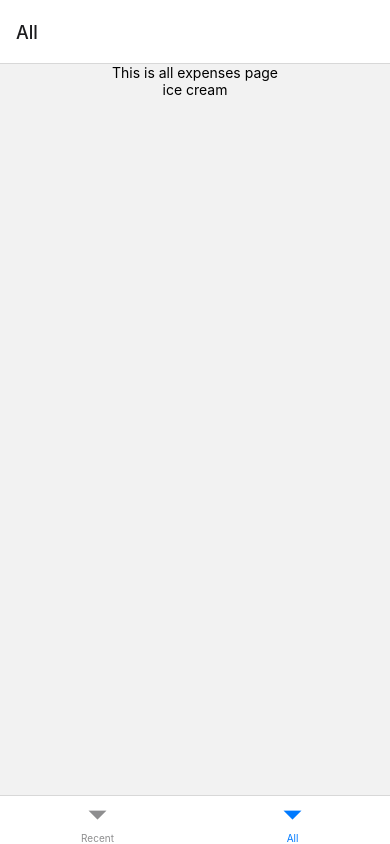
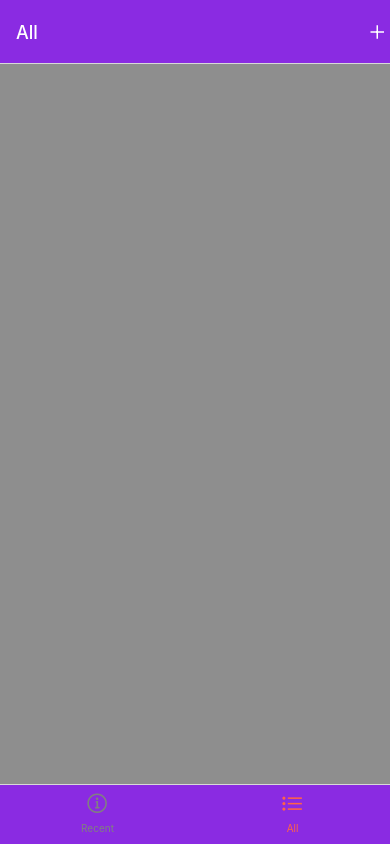
Before and after one commit to batyr-qhan/expense-tracker-react-native-app, a React Native app: screen /All in a window 390 px wide. Built offline with nearby package versions, Linux system fonts and the light colour scheme.

Commit message:
add: styling, minor fixes of context

```diff
--- /dev/null
+++ b/constants/styles.js
@@ -0,0 +1,18 @@
+export const GlobalStyles = {
+  colors: {
+    primary50: "#e4d9fd",
+    primary100: "#c6affc",
+    primary200: "#a281f0",
+    primary400: "#5721d4",
+    primary500: "#3e04c3",
+    primary700: "#2d0689",
+    primary800: "#200364",
+    accent500: "#f7bc0c",
+    error50: "#fcc4e4",
+    error500: "#9b095c",
+    gray500: "#39324a",
+    gray700: "#221c30",
+    blueviolet: "blueviolet",
+    metallicGrey: "#8e8e8e",
+  },
+};
--- a/screens/AddExpense.js
+++ b/screens/AddExpense.js
@@ -1,24 +1,32 @@
 import { useContext, useState } from "react";
-import { View, Text, TextInput, Button } from "react-native";
+import { View, Text, TextInput, Button, StyleSheet } from "react-native";
+import { GlobalStyles } from "../constants/styles";
 import { ExpensesContext } from "../store/context";
 
 const AddExpense = () => {
   const [title, setTitle] = useState("");
-  const [amount, setAmount] = useState(undefined);
+  const [amount, setAmount] = useState("");
 
   const { setAllExpenses } = useContext(ExpensesContext);
 
   return (
-    <View>
+    <View style={styles.container}>
       <Text>AddExpense</Text>
-      <TextInput value={title} onChangeText={setTitle} />
-      <TextInput value={amount} onChangeText={setAmount} />
+      <TextInput
+        value={title}
+        onChangeText={setTitle}
+        placeholder="input expense title"
+      />
+      <TextInput
+        value={amount}
+        onChangeText={setAmount}
+        placeholder="input expense amount"
+      />
       <Button
         onPress={() => {
-          console.log("this is title", title);
           setAllExpenses((prevState) => [
             ...prevState,
-            { id: Math.random(), title: title, amount: 234234 },
+            { id: Math.random(), title: title, amount: amount },
           ]);
         }}
         title="submit"
@@ -28,3 +36,12 @@ const AddExpense = () => {
 };
 
 export default AddExpense;
+
+const styles = StyleSheet.create({
+  container: {
+    flex: 1,
+    backgroundColor: GlobalStyles.colors.metallicGrey,
+    alignItems: "center",
+    justifyContent: "center",
+  },
+});
--- a/screens/AllExpenses.js
+++ b/screens/AllExpenses.js
@@ -1,5 +1,6 @@
 import { useContext } from "react";
-import { StyleSheet, Text, View, FlatList } from "react-native";
+import { StyleSheet, Text, View, FlatList, Pressable } from "react-native";
+import { GlobalStyles } from "../constants/styles";
 import { ExpensesContext } from "../store/context";
 
 function AllExpenses() {
@@ -7,14 +8,23 @@ function AllExpenses() {
 
   return (
     <View style={styles.container}>
-      <Text>This is all expenses page</Text>
-
+      {/* <Pressable> */}
       <FlatList
         data={allExpenses}
         renderItem={({ item }) => {
-          return <Text>{item.title}</Text>;
+          return (
+            <View style={styles.listItem}>
+              <View style={styles.infoContainer}>
+                <Text>{item.title}</Text>
+              </View>
+              <View style={styles.infoContainer}>
+                <Text>{item.amount}$</Text>
+              </View>
+            </View>
+          );
         }}
       />
+      {/* </Pressable> */}
     </View>
   );
 }
@@ -24,8 +34,23 @@ export default AllExpenses;
 const styles = StyleSheet.create({
   container: {
     flex: 1,
-    // backgroundColor: "#fff",
-    alignItems: "center",
-    justifyContent: "center",
+    padding: 8,
+    // alignItems: "center",
+    // justifyContent: "center",
+    backgroundColor: GlobalStyles.colors.metallicGrey,
+  },
+  listItem: {
+    backgroundColor: GlobalStyles.colors.blueviolet,
+    // width: "100%",
+    marginVertical: 8,
+    padding: 8,
+    borderRadius: 6,
+    flexDirection: "row",
+    justifyContent: "space-between",
+  },
+  infoContainer: {
+    backgroundColor: "#fff",
+    padding: 4,
+    borderRadius: 6,
   },
 });
--- a/screens/RecentExpenses.js
+++ b/screens/RecentExpenses.js
@@ -1,4 +1,5 @@
 import { StyleSheet, Text, View } from "react-native";
+import { GlobalStyles } from "../constants/styles";
 
 function RecentExpenses() {
   return (
@@ -13,7 +14,7 @@ export default RecentExpenses;
 const styles = StyleSheet.create({
   container: {
     flex: 1,
-    backgroundColor: "#fff",
+    backgroundColor: GlobalStyles.colors.metallicGrey,
     alignItems: "center",
     justifyContent: "center",
   },
--- a/screens/TabNavigator.js
+++ b/screens/TabNavigator.js
@@ -4,12 +4,41 @@ import AllExpenses from "./AllExpenses";
 import RecentExpenses from "./RecentExpenses";
 import Ionicons from "react-native-vector-icons/Ionicons";
 import { useNavigation } from "@react-navigation/native";
+import { GlobalStyles } from "../constants/styles";
 
 const Tab = createBottomTabNavigator();
 
 const TabNavigator = (props) => {
   return (
-    <Tab.Navigator>
+    <Tab.Navigator
+      screenOptions={({ route }) => ({
+        tabBarIcon: ({ focused, color, size }) => {
+          let iconName;
+
+          if (route.name === "Recent") {
+            iconName = focused
+              ? "information-circle"
+              : "information-circle-outline";
+          } else if (route.name === "All") {
+            iconName = focused ? "list-outline" : "list";
+          }
+
+          // You can return any component that you like here!
+          return <Ionicons name={iconName} size={size} color={color} />;
+        },
+        tabBarActiveTintColor: "tomato",
+        tabBarInactiveTintColor: "gray",
+        headerStyle: {
+          backgroundColor: GlobalStyles.colors.blueviolet,
+        },
+        headerTintColor: "#fff",
+        tabBarStyle: {
+          backgroundColor: GlobalStyles.colors.blueviolet,
+          height: 60,
+          paddingBottom: 10,
+        },
+      })}
+    >
       <Tab.Screen
         name="Recent"
         component={RecentExpenses}
@@ -21,6 +50,7 @@ const TabNavigator = (props) => {
               <Ionicons
                 name="add-outline"
                 size={24}
+                color="#fff"
                 onPress={() => {
                   navigation.navigate("AddExpense");
                 }}
@@ -29,7 +59,25 @@ const TabNavigator = (props) => {
           },
         }}
       />
-      <Tab.Screen name="All" component={AllExpenses} />
+      <Tab.Screen
+        name="All"
+        component={AllExpenses}
+        options={{
+          headerRight: () => {
+            let navigation = useNavigation();
+            return (
+              <Ionicons
+                name="add-outline"
+                size={24}
+                color="#fff"
+                onPress={() => {
+                  navigation.navigate("AddExpense");
+                }}
+              />
+            );
+          },
+        }}
+      />
     </Tab.Navigator>
   );
 };
--- a/store/context.js
+++ b/store/context.js
@@ -3,13 +3,7 @@ import { createContext, useState } from "react";
 export const ExpensesContext = createContext();
 
 export default function ExpensesContextProvider({ children }) {
-  const [allExpenses, setAllExpenses] = useState([
-    {
-      id: 1,
-      title: "ice cream",
-      amount: 25,
-    },
-  ]);
+  const [allExpenses, setAllExpenses] = useState([]);
 
   return (
     <ExpensesContext.Provider value={{ allExpenses, setAllExpenses }}>
```
Also changed, not shown: App.js (+0 -13 lines).
